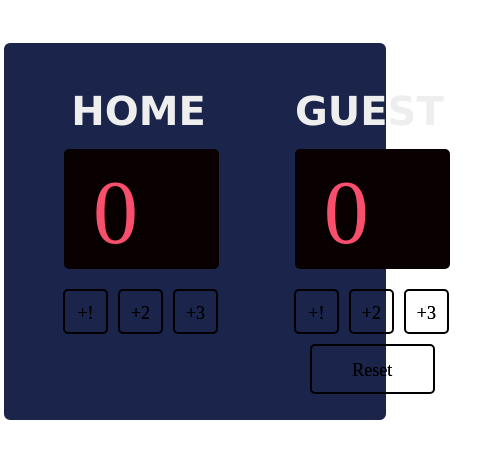
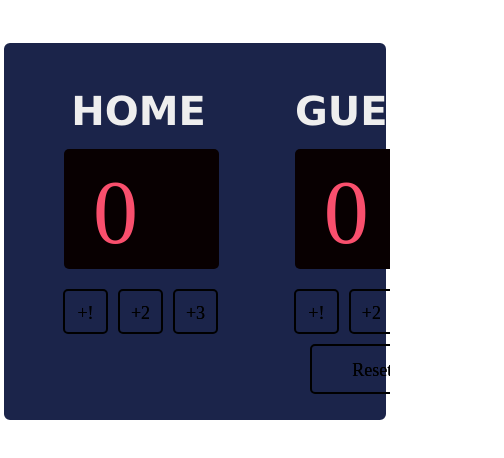
Before and after one commit to Saizeik/scoreboard, a Next.js app: page / in a window 390 px wide. Shown: the top 458 px of the page, 504 px wide, since content can reach past the window. Built offline with nearby package versions, Linux system fonts and the light colour scheme; a web font is replaced by a local one.

Commit message:
media query update

```diff
--- a/styles/globals.css
+++ b/styles/globals.css
@@ -187,21 +187,37 @@ body {
 }
 @media only screen and (max-width: 600px) {
   /* For mobile phones: */
+  .app {
+    width: 100%;
+  }
+
+  html,
+  body {
+    width: 100%;
+    height: 100%;
+    margin: 0;
+    overflow: hidden;
+    position: absolute;
+    top: 0;
+    left: 0;
+  }
+
   [class*="col-"] {
     width: 100%;
   }
 
   [class*="right"] {
-    width: 100%;
-    display:grid;
+    max-width: 100%;
+    display: grid;
     position: relative;
-    margin-bottom:0;
+
+    margin-bottom: 0;
     right: 10%;
   }
 
-  .reset{
+  .reset {
     position: relative;
-    display:flex;
-    margin-top:0px;
-   }
+    display: flex;
+    margin-top: 0px;
+  }
 }
```
